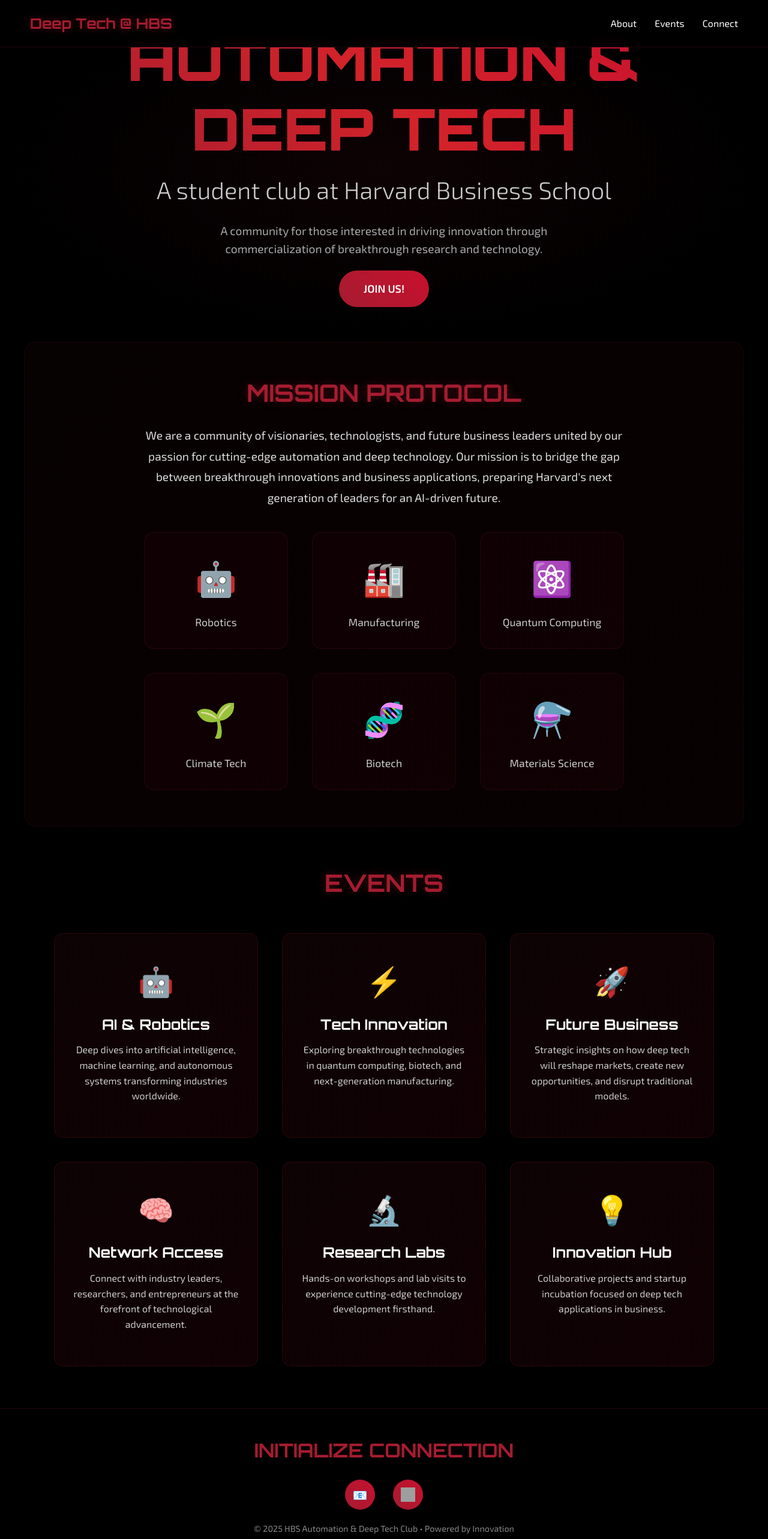
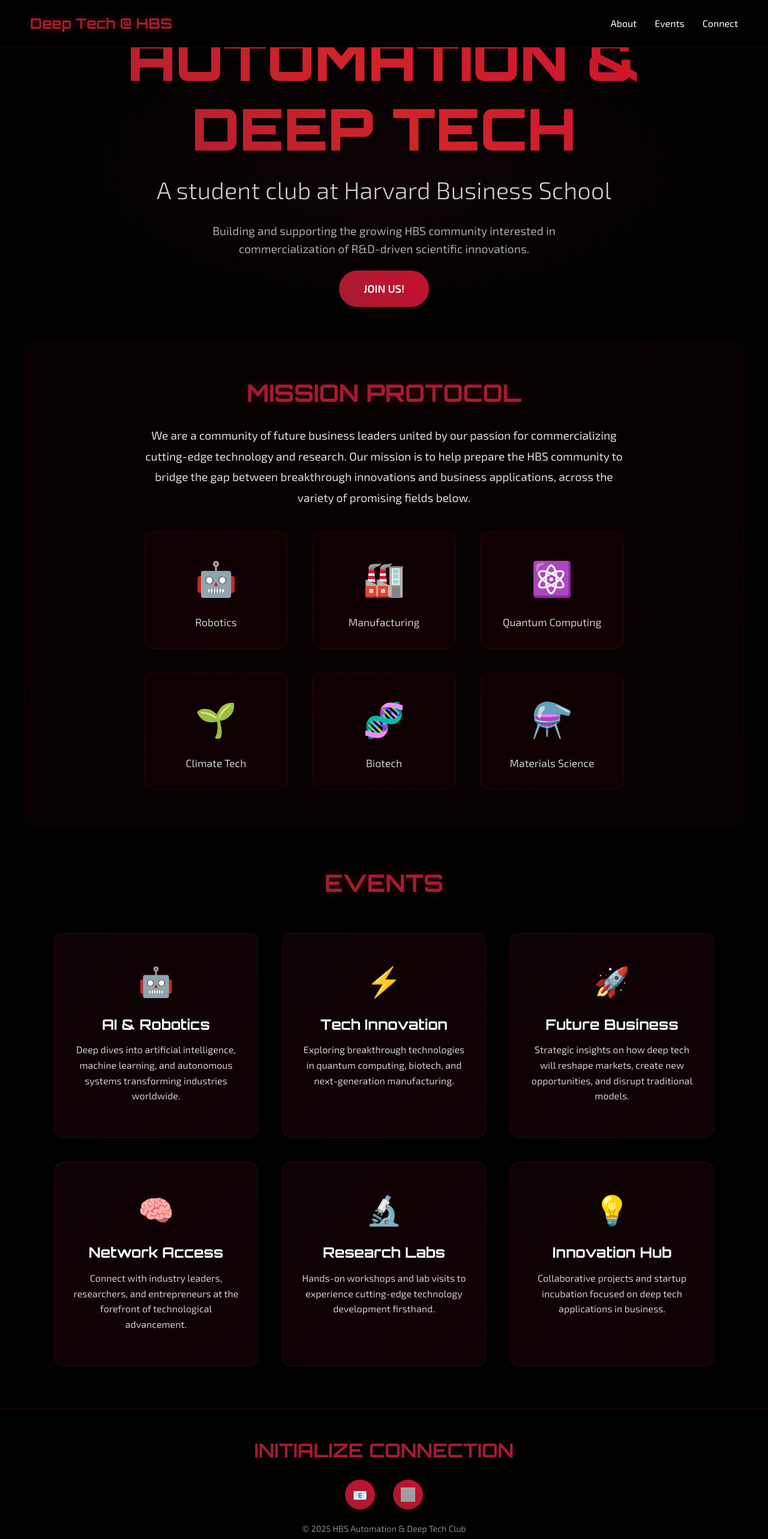
Before and after one commit to gini007/site, a React (Create React App) app: page / in a window 1280 px wide. Shown: the top 2566 px of the page at 60% size. Built offline with nearby package versions, Linux system fonts and the light colour scheme; grey boxes are pictures that could not be loaded.

Commit message:
Update messaging

```diff
--- a/src/components/About.tsx
+++ b/src/components/About.tsx
@@ -135,10 +135,7 @@
         animate={inView ? { opacity: 1, y: 0 } : { opacity: 0, y: 20 }}
         transition={{ duration: 0.8, delay: 0.2, ease: "easeOut" }}
       >
-        We are a community of visionaries, technologists, and future business leaders united by our passion for
-        cutting-edge automation and deep technology. Our mission is to bridge the gap between breakthrough
-        innovations and business applications, preparing Harvard's next generation of leaders for an
-        AI-driven future.
+        We are a community of future business leaders united by our passion for commercializing cutting-edge technology and research. Our mission is to help prepare the HBS community to bridge the gap between breakthrough innovations and business applications, across the variety of promising fields below.
       </MissionText>
 
       <TechIconsGrid
--- a/src/components/Footer.tsx
+++ b/src/components/Footer.tsx
@@ -136,7 +136,7 @@
         animate={inView ? { opacity: 1 } : { opacity: 0 }}
         transition={{ duration: 0.8, delay: 0.4, ease: "easeOut" }}
       >
-        © 2025 HBS Automation & Deep Tech Club • Powered by Innovation
+      © 2025 HBS Automation & Deep Tech Club
       </Copyright>
     </FooterContainer>
   );
--- a/src/components/Hero.tsx
+++ b/src/components/Hero.tsx
@@ -193,7 +193,7 @@
           initial="hidden"
           animate="visible"
         >
-          A community for those interested in driving innovation through commercialization of breakthrough research and technology.
+          Building and supporting the growing HBS community interested in commercialization of R&D-driven scientific innovations.
         </HeroDescription>
 
         <CTAButton
```
